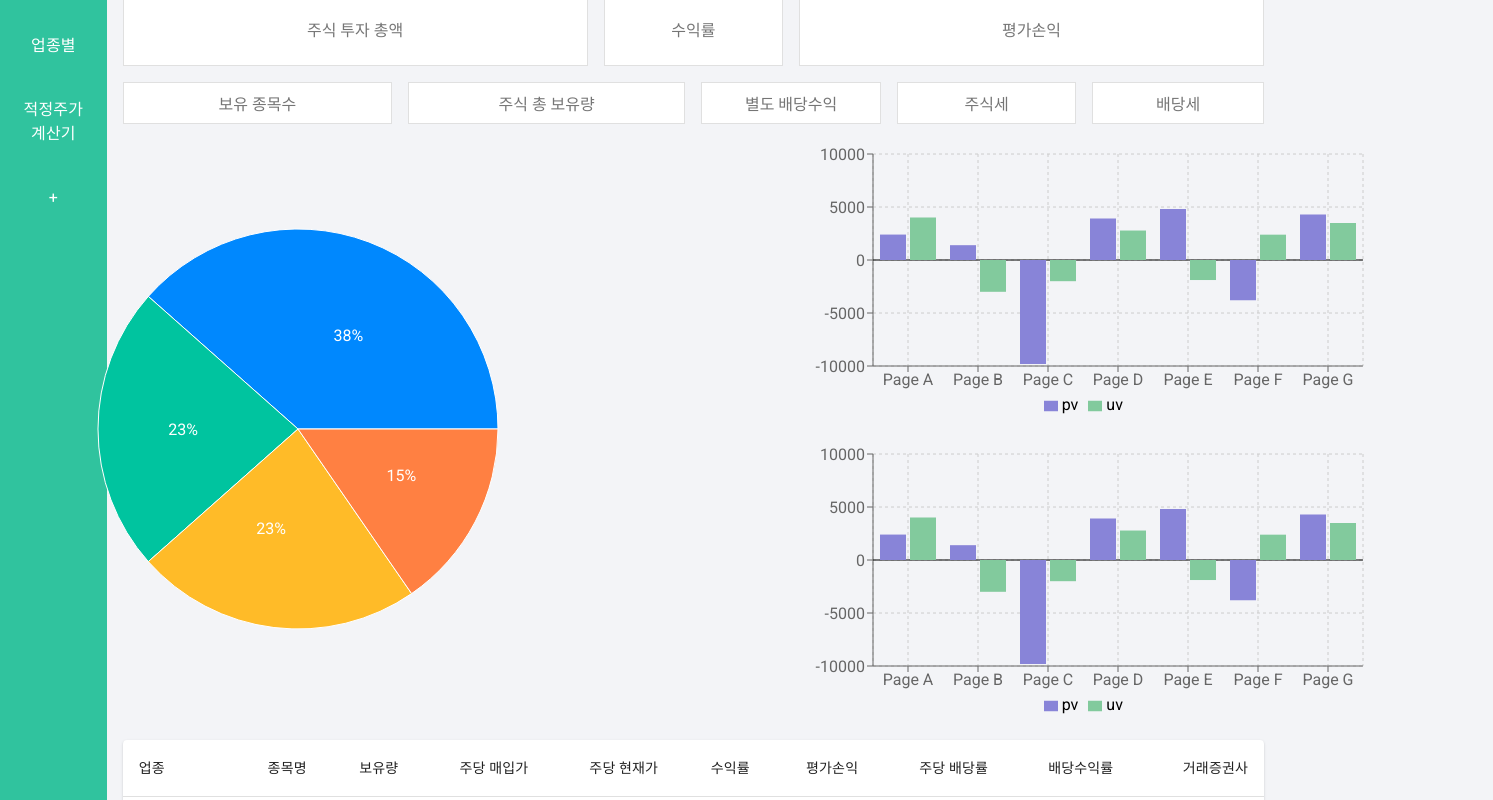
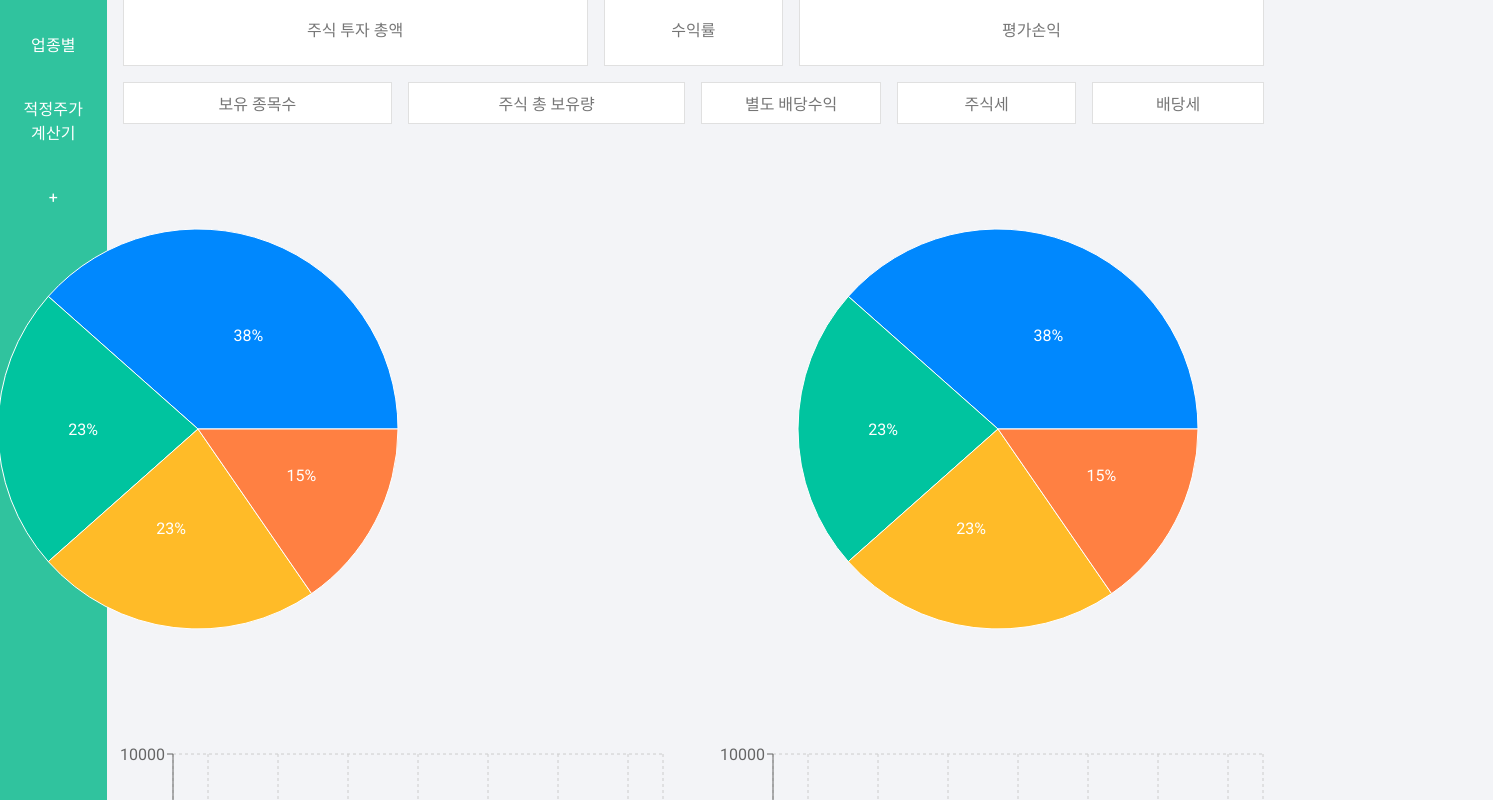
Before and after one commit to ekklesia11/stock-portfolio-client, a React (Create React App) app: page / in a window 1280 px wide. Shown: the part 200-1000 px from the top of the page, 1493 px wide, since content can reach past the window. Built offline with nearby package versions, Linux system fonts and the light colour scheme.

Commit message:
two pie chart added / chart layout updated / table removed

```diff
--- a/src/components/main/chartTotal.js
+++ b/src/components/main/chartTotal.js
@@ -4,16 +4,14 @@ import styled from "styled-components";
 import PieDiagram from "./pieDiagram";
 import BarDiagram from "./barDiagram";
 
-const ChartLayout = styled.div`
-  display: flex;
-  justify-content: center;
-`;
-
 const ChartTotal = () => {
   return (
     <ChartLayout>
-      <PieDiagram />
-      <div>
+      <div className="pie">
+        <PieDiagram />
+        <PieDiagram />
+      </div>
+      <div className="bar">
         <BarDiagram />
         <BarDiagram />
       </div>
@@ -21,4 +19,15 @@ const ChartTotal = () => {
   );
 };
 
+const ChartLayout = styled.div`
+  .pie {
+    display: flex;
+    justify-content: center;
+  }
+  .bar {
+    display: flex;
+    justify-content: center;
+  }
+`;
+
 export default ChartTotal;
--- a/src/components/main/main.js
+++ b/src/components/main/main.js
@@ -11,7 +11,6 @@ const Main = () => {
       <CashTotal />
       <StockTotal />
       <ChartTotal />
-      <StockTable />
     </div>
   );
 };
```
